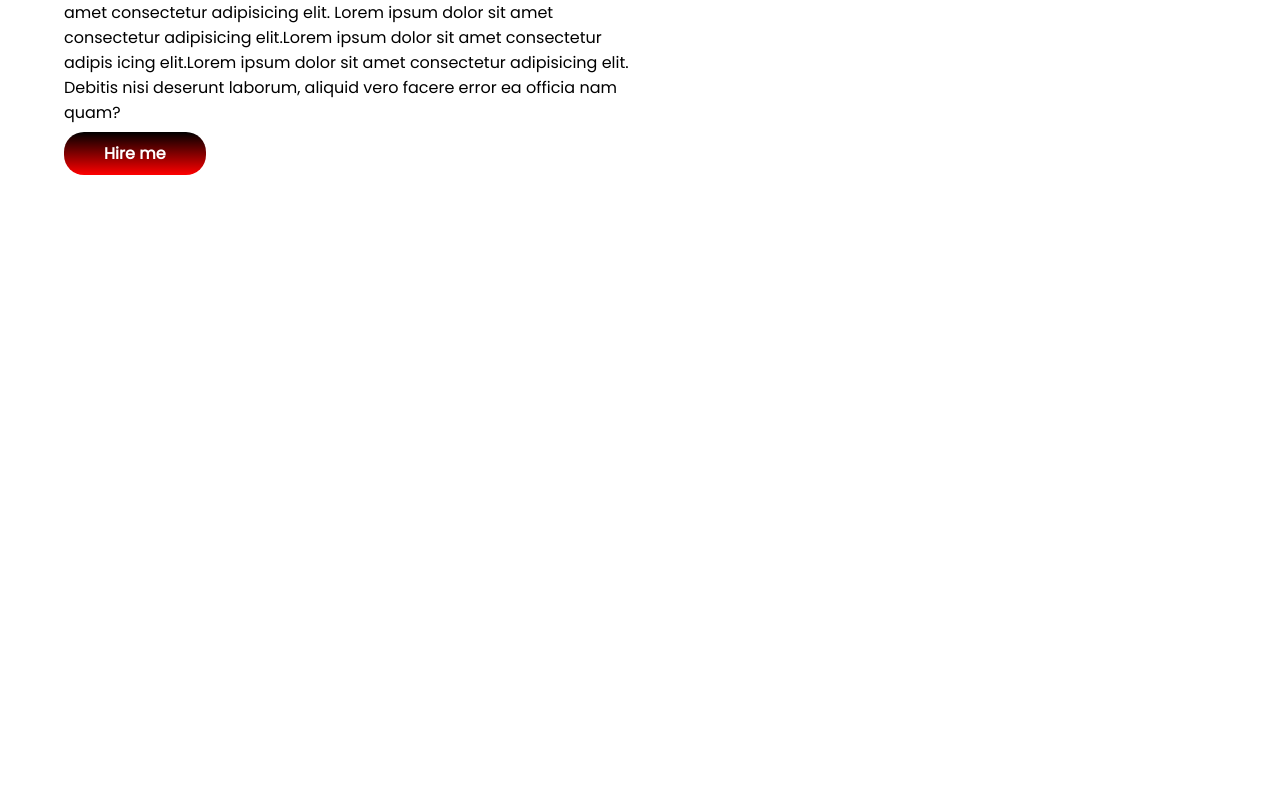
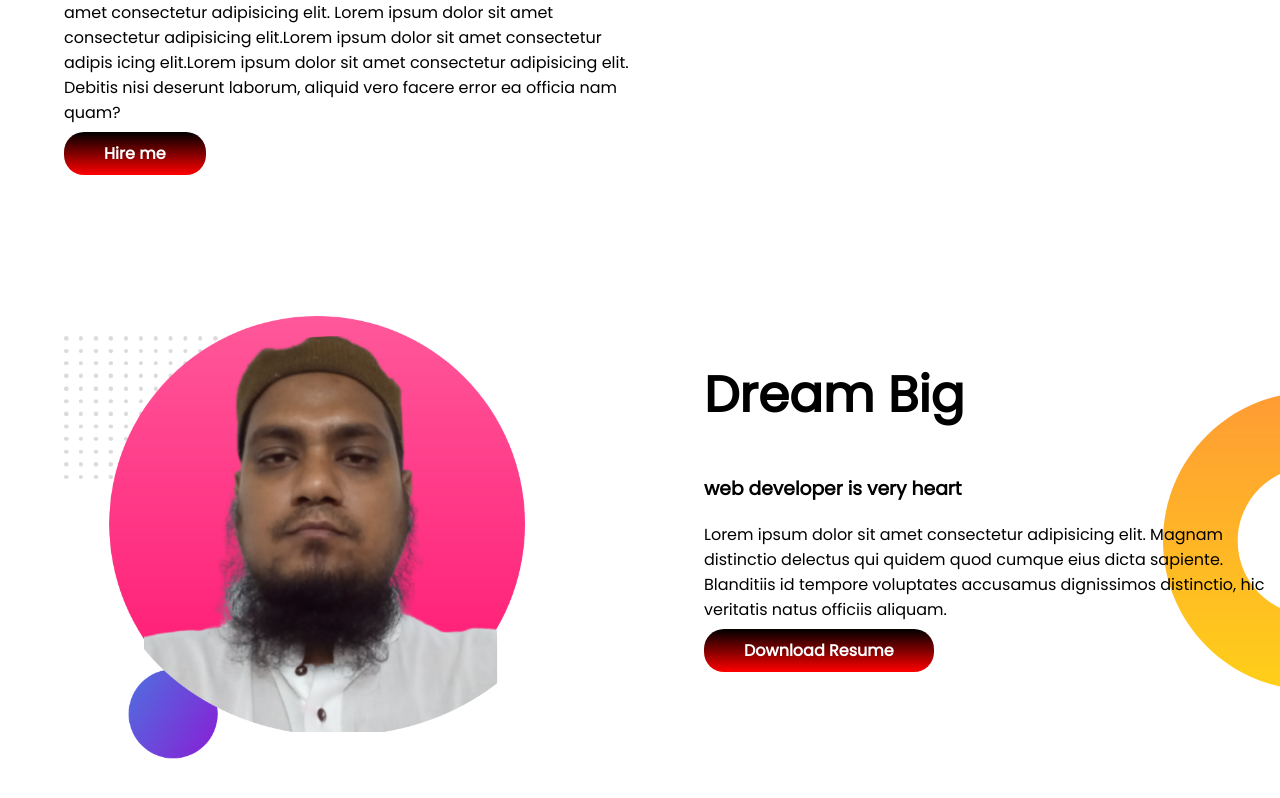
Before and after one commit to jasim741891/developer-portfolio, a plain HTML site: page index.html in a window 1280 px wide. Shown: the part 472-1270 px from the top of the page. Before the commit the page ends 800 px from the top, so only its background shows below. Drawn offline with Linux system fonts and the light colour scheme.

Commit message:
dream-big

```diff
--- a/index.html
+++ b/index.html
@@ -39,6 +39,20 @@
         </div>
     </section>
 
+    <section class="dearm-big">
+        <div class="div-1">
+            <img src="image/images/jasim 01 .png" alt="">
+        </div>
+        <div class="div-1">
+            <h1>Dream Big</h1>
+            <h3>web developer is very heart</h3>
+            <p>Lorem ipsum dolor sit amet consectetur adipisicing elit. Magnam distinctio delectus qui quidem quod
+                cumque eius dicta sapiente. Blanditiis id tempore voluptates accusamus dignissimos distinctio, hic
+                veritatis natus officiis aliquam.</p>
+            <a class="link-button" target=" _blank" href="linkedin.com/company/programminghero">Download Resume</a>
+        </div>
+    </section>
+
 </body>
 
 </html>
--- a/style.css
+++ b/style.css
@@ -1,6 +1,7 @@
 body{
     font-family: 'Poppins', sans-serif;
     margin: 0;
+    padding: 0;
 }
 h1{
     font-size: 50px;
@@ -10,6 +11,7 @@ h1{
 }
 section{
     display: flex;
+    margin-bottom: 150px;
 }
 .div-1{
     width: 50%;
@@ -32,3 +34,9 @@ section{
     background-repeat: no-repeat;
 
 }
+.dearm-big{
+    background-image: url(image/images/dream-bg.png);
+    background-repeat: no-repeat;
+    background-position: right;
+
+}
```
